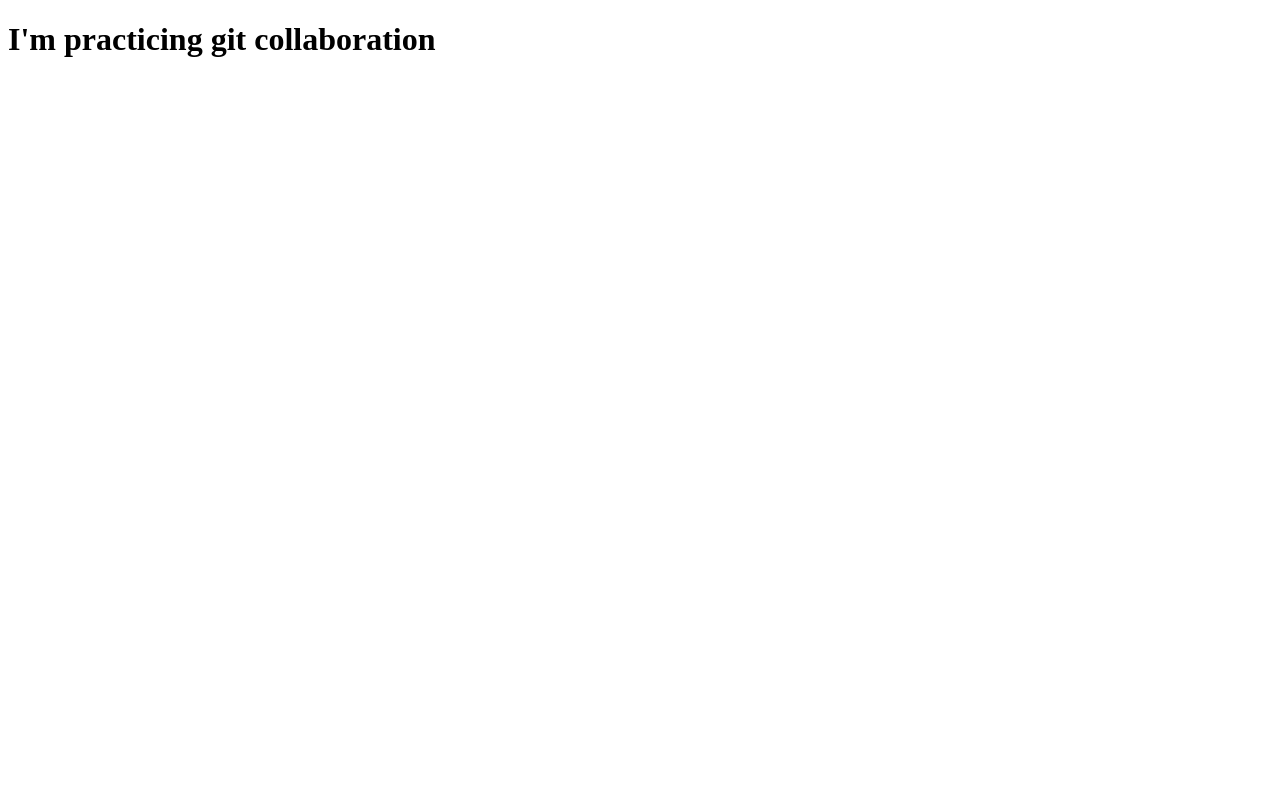
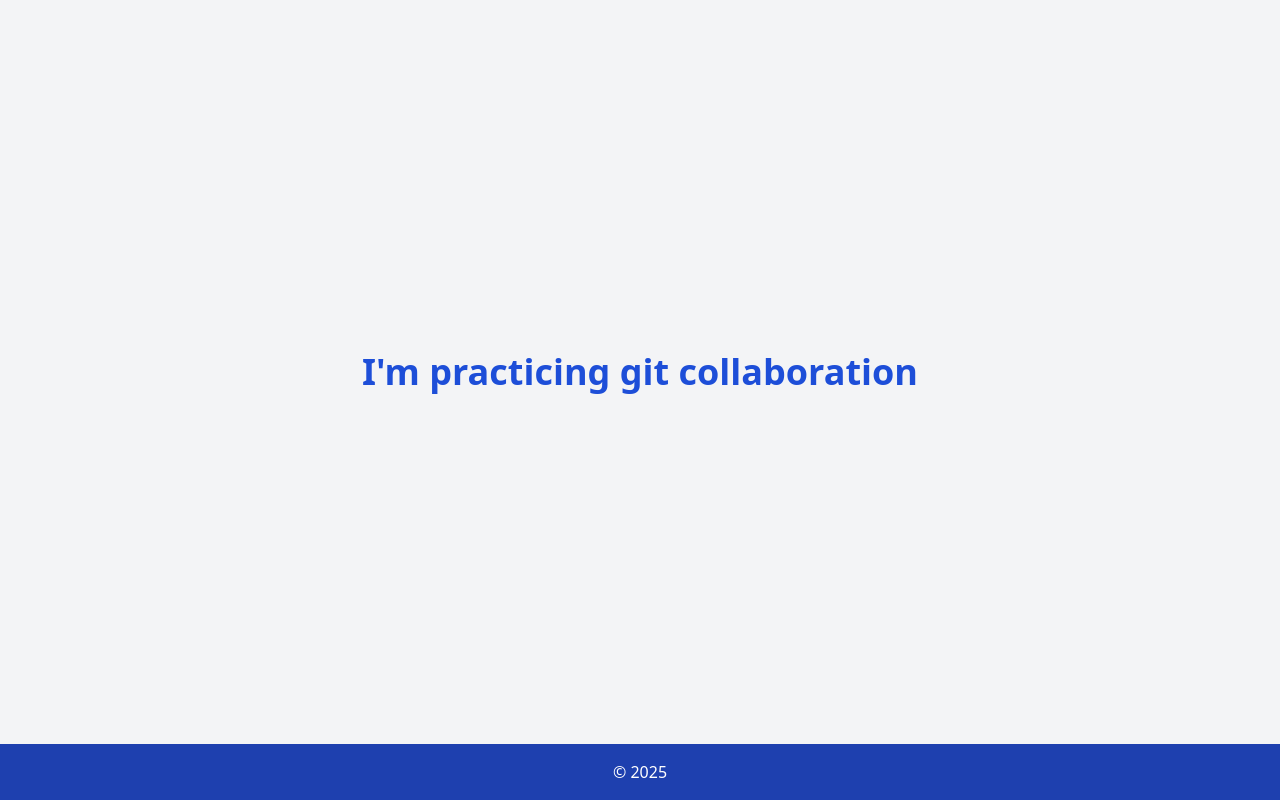
Before and after one commit to Mavovo-ii/git-practice, a plain HTML site: page index.html in a window 1280 px wide. Drawn offline with nearby package versions, Linux system fonts and the light colour scheme.

Commit message:
Added footer mainDev

```diff
--- a/index.html
+++ b/index.html
@@ -3,8 +3,16 @@
 <head>
     <meta charset="UTF-8">
     <title>Git Collaboration Practice</title>
+    <script src="https://cdn.tailwindcss.com"></script>
 </head>
-<body>
-    <h1>I'm practicing git collaboration</h1>
+<body class="bg-gray-100 min-h-screen flex flex-col">
+    <main class="flex-grow flex items-center justify-center">
+        <h1 class="text-4xl font-bold text-blue-700">
+            I'm practicing git collaboration
+        </h1>
+    </main>
+    <footer class="bg-blue-800 text-white text-center py-4">
+        &copy; 2025
+    </footer>
 </body>
 </html>
```
